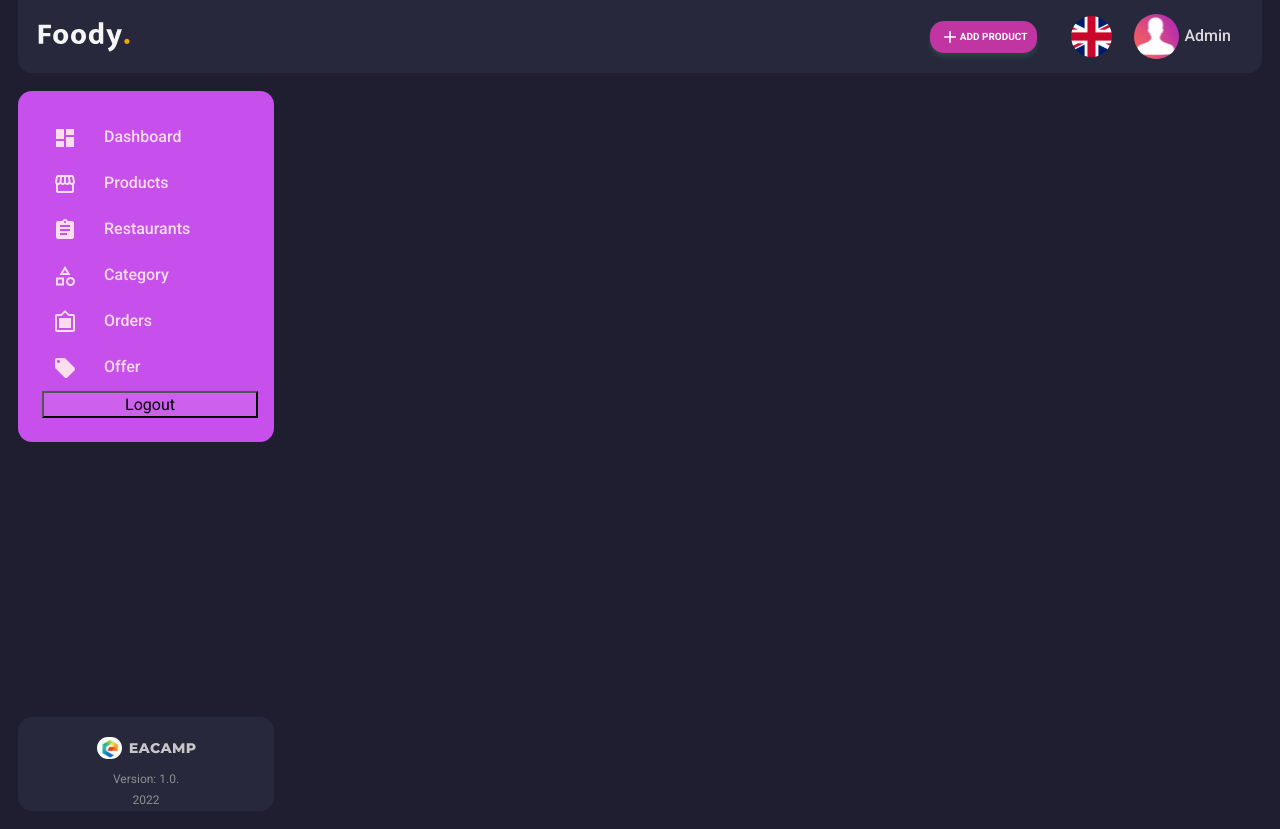
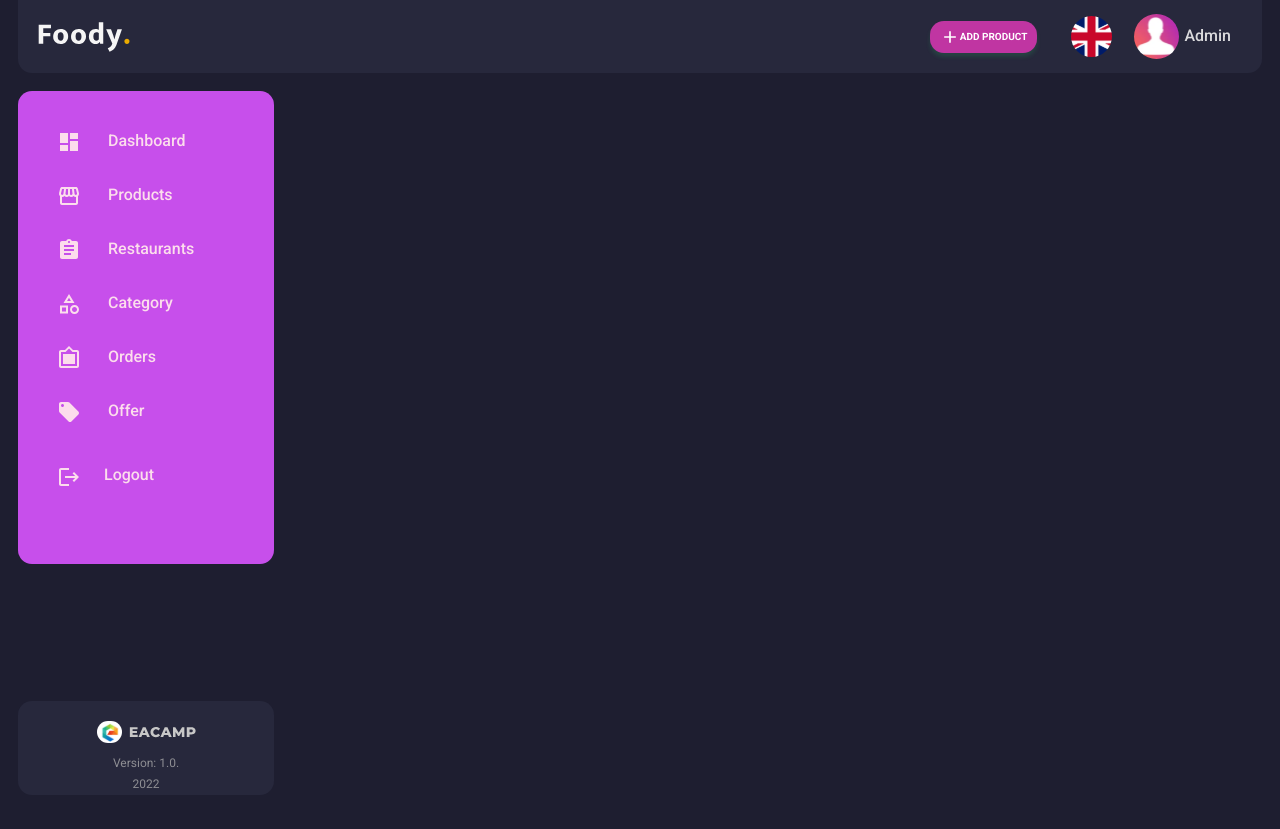
Before and after one commit to QurbanovaLamiya/Foody_Admin_React, a React (Create React App) app: page /login in a window 1280 px wide. After the commit the page ends 800 px from the top, so only its background shows below. Built offline with nearby package versions, Linux system fonts and the light colour scheme; sample sign-in values are in the browser's storage.

Commit message:
add sidebar section position fixed

```diff
--- a/src/features/Dashboard/Dashboard.module.css
+++ b/src/features/Dashboard/Dashboard.module.css
@@ -1,5 +1,5 @@
 .Container {
-  margin: 16px 16px 20px 0;
+  margin: 16px 0 20px 20%;
   display: flex;
   flex-wrap: wrap;
   justify-content: space-between;
--- a/src/features/Dashboard/DashboardContainer.js
+++ b/src/features/Dashboard/DashboardContainer.js
@@ -4,17 +4,21 @@ import TotalSalary from "./TotalSalary";
 import AssignedRisks from "./AssignedRisks";
 import ActionItems from "./ActionItems";
 
+import { Container } from "@mui/system";
+
 // Style
 import DashboardStyle from "./Dashboard.module.css";
 
 const DashboardContainer = () => {
   return (
+    // <Container maxWidth="xl" style={{background:"yellow"}}>
       <div className={DashboardStyle.Container}>
         <Orders />
         <TotalSalary />
         <AssignedRisks />
         <ActionItems />
       </div>
+    // </Container>
   );
 };
 
--- a/src/shared/components/Sidebar/Sidebar.module.css
+++ b/src/shared/components/Sidebar/Sidebar.module.css
@@ -1,6 +1,7 @@
 .Sidebar_Section {
+  position: fixed;
   margin: 18px !important;
-  height: 90vh;
+  height: 88vh;
   display: flex;
   flex-direction: column;
   justify-content: space-between !important;
--- a/src/shared/components/Sidebar/SidebarList/SidebarList.module.css
+++ b/src/shared/components/Sidebar/SidebarList/SidebarList.module.css
@@ -5,18 +5,16 @@
   padding: 24px 16px 24px 24px !important;
 }
 
-.List {
+.List,
+.Button {
   display: flex;
   align-items: center;
 }
 
-.List:last-child {
-  margin-bottom: 106px;
-}
-
-.Nav_Link {
+.Nav_Link,
+.Button {
   width: 100%;
-  padding: 11px;
+  padding: 15px;
   text-decoration: none;
   font-family: "Roboto";
   font-weight: 500;
@@ -25,7 +23,8 @@
   color: #fcddec;
 }
 
-.Nav_Link:hover {
+.Nav_Link:hover,
+.Button:hover {
   cursor: pointer;
   background: #cd61ed;
   border-radius: 4px;
@@ -38,6 +37,8 @@
   margin-right: 27px;
 }
 
-.Button{
-  background: #cd61ed;
+.Button {
+  border: none;
+  background: #c74feb;
+  margin: 10px 0 40px;
 }
--- a/src/shared/components/Sidebar/SidebarList/index.js
+++ b/src/shared/components/Sidebar/SidebarList/index.js
@@ -1,11 +1,12 @@
 import { NavLink, useNavigate } from "react-router-dom";
 import { Nav } from "react-bootstrap";
+import { useDispatch } from "react-redux";
 import Data from "../../../../util/Sidebar";
+import { setLogin } from "../../../../store/slices/loginSlice";
+import LogoutIcon from "@mui/icons-material/Logout";
 
 // Style
 import SidebarListStyle from "./SidebarList.module.css";
-import { useDispatch } from "react-redux";
-import { setLogin } from "../../../../store/slices/loginSlice";
 
 const SidebarList = () => {
   const dispatch = useDispatch();
@@ -28,6 +29,9 @@ const SidebarList = () => {
       ))}
 
       <button className={SidebarListStyle.Button} onClick={onBack}>
+        <span className={SidebarListStyle.Nav_Icon}>
+          <LogoutIcon />
+        </span>
         Logout
       </button>
     </Nav>
@@ -35,5 +39,3 @@ const SidebarList = () => {
 };
 
 export default SidebarList;
-
-// import LogoutIcon from "@mui/icons-material/Logout";
```
Also changed, not shown: src/shared/components/Header/HeaderContainer/index.js (indentation only). Lines whose indentation alone changed are shown as unchanged.
